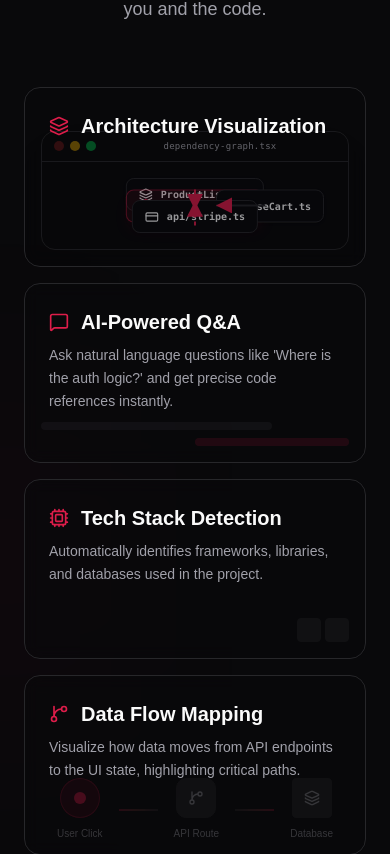
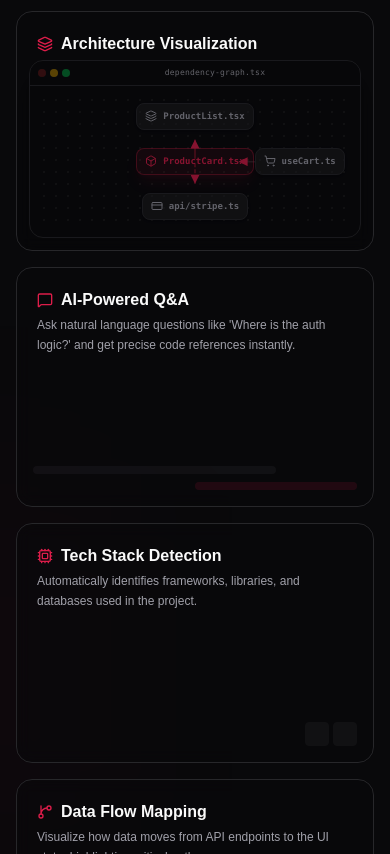
Before and after one commit to ankitbareth-dev/repolens, a Next.js app: page / in a window 390 px wide. Shown: the part 2050-2904 px from the top of the page. Built offline with nearby package versions, Linux system fonts and the light colour scheme; a web font is replaced by a local one.

Commit message:
refactor(features) make layout mobile responsive

```diff
--- a/components/Features.tsx
+++ b/components/Features.tsx
@@ -77,108 +77,116 @@ function Node({
   return (
     <div
       className={cn(
-        "px-3 py-2 rounded-md border shadow-sm font-mono text-[10px] flex items-center gap-2 bg-card",
-        primary &&
-          "bg-primary/10 border-primary/50 text-primary shadow-lg shadow-primary/10",
+        "px-2 py-1.5 md:px-3 md:py-2 rounded-md border shadow-sm font-mono text-[9px] md:text-[10px] flex items-center gap-1.5 md:gap-2 bg-card whitespace-nowrap",
+        primary
+          ? "bg-primary/10 border-primary/40 text-primary shadow-lg shadow-primary/10"
+          : "border-border text-muted-foreground bg-muted/50",
       )}
     >
-      <Icon className="w-3.5 h-3.5 shrink-0" />
-      <span className="font-semibold whitespace-nowrap">{label}</span>
+      <Icon className="w-3 h-3 md:w-3.5 md:h-3.5 shrink-0" />
+      <span className="font-semibold">{label}</span>
     </div>
   );
 }
 
 function ArchitectureFlow() {
   return (
-    <div className="relative w-full h-full flex items-center justify-center">
-      {/* Nodes */}
+    <div className="relative w-full h-full">
+      {/* Background Pattern */}
+      <div className="absolute inset-0 z-0 bg-[radial-gradient(hsl(var(--border)/0.5)_1px,transparent_1px)] bg-[size:12px_12px]" />
 
-      <div className="absolute top-4 left-1/2 -translate-x-1/2">
-        <Node icon={Layers} label="ProductList.tsx" />
-      </div>
-
-      <div className="absolute top-1/2 left-1/2 -translate-x-1/2 -translate-y-1/2">
-        <Node icon={Box} label="ProductCard.tsx" primary />
-      </div>
-
-      <div className="absolute top-1/2 right-6 -translate-y-1/2">
-        <Node icon={ShoppingCart} label="useCart.ts" />
-      </div>
-
-      <div className="absolute bottom-4 left-1/2 -translate-x-1/2">
-        <Node icon={CreditCard} label="api/stripe.ts" />
-      </div>
-
-      {/* Arrows */}
-
-      <svg className="absolute inset-0 w-full h-full pointer-events-none">
+      {/* SVG Lines Layer */}
+      <svg className="absolute inset-0 w-full h-full pointer-events-none z-10">
         <defs>
           <marker
             id="arrow"
-            markerWidth="8"
-            markerHeight="8"
-            refX="8"
-            refY="4"
+            markerWidth="6"
+            markerHeight="6"
+            refX="6"
+            refY="3"
             orient="auto"
           >
-            <path d="M0,0 L8,4 L0,8 Z" fill="hsl(var(--primary))" />
+            <path d="M0,0 L6,3 L0,6 Z" fill="hsl(var(--primary))" />
           </marker>
         </defs>
 
-        {/* TOP CONNECTION */}
+        {/* Center to Top (Grid: Row 2 to Row 1) */}
         <line
           x1="50%"
-          y1="calc(50% - 16px)"
+          y1="calc(33% + 20px)"
           x2="50%"
-          y2="calc(16px + 32px)"
-          stroke="hsl(var(--primary))"
-          strokeWidth="2"
+          y2="calc(10% + 32px)"
+          stroke="hsl(var(--primary) / 0.5)"
+          strokeWidth="1.5"
           markerEnd="url(#arrow)"
         />
 
-        {/* RIGHT CONNECTION */}
+        {/* Center to Right (Grid: Col 2 to Col 3) */}
         <line
-          x1="calc(50% + 70px)"
+          x1="calc(50% + 60px)"
           y1="50%"
-          x2="calc(100% - 132px)"
+          x2="calc(83% - 60px)"
           y2="50%"
           stroke="hsl(var(--border))"
-          strokeWidth="2"
+          strokeWidth="1.5"
           markerEnd="url(#arrow)"
         />
 
-        {/* BOTTOM CONNECTION */}
+        {/* Center to Bottom (Grid: Row 2 to Row 3) */}
         <line
           x1="50%"
-          y1="calc(50% + 20px)"
+          y1="calc(66% - 20px)"
           x2="50%"
-          y2="calc(100% - 48px)"
-          stroke="hsl(var(--primary))"
-          strokeWidth="2"
-          strokeDasharray="4 4"
+          y2="calc(90% - 32px)"
+          stroke="hsl(var(--primary) / 0.5)"
+          strokeWidth="1.5"
+          strokeDasharray="4 2"
           markerEnd="url(#arrow)"
         />
       </svg>
+
+      {/* Nodes Grid Layer - 3x3 Grid for perfect alignment */}
+      <div className="relative z-20 w-full h-full grid grid-cols-3 grid-rows-3 place-items-center">
+        {/* Top Center */}
+        <div className="col-start-2 row-start-1">
+          <Node icon={Layers} label="ProductList.tsx" />
+        </div>
+
+        {/* Center + Right */}
+        <div className="col-start-2 row-start-2">
+          <Node icon={Box} label="ProductCard.tsx" primary />
+        </div>
+        <div className="col-start-3 row-start-2 self-center justify-self-center">
+          <Node icon={ShoppingCart} label="useCart.ts" />
+        </div>
+
+        {/* Bottom Center */}
+        <div className="col-start-2 row-start-3">
+          <Node icon={CreditCard} label="api/stripe.ts" />
+        </div>
+      </div>
     </div>
   );
 }
+
 const Visuals = {
   architecture: () => (
-    <div className="absolute bottom-0 left-0 right-0 h-[85%] p-4 sm:p-6 opacity-60 group-hover:opacity-100 transition-all duration-500">
-      <div className="relative w-full h-full bg-secondary/40 dark:bg-card/60 backdrop-blur-md rounded-xl border border-border overflow-hidden shadow-2xl flex flex-col">
-        <div className="flex items-center gap-2 px-3 py-2 border-b border-border bg-muted/50 dark:bg-background/20 shrink-0 z-10">
-          <div className="flex gap-1.5">
-            <div className="w-2.5 h-2.5 rounded-full bg-destructive/60" />
-            <div className="w-2.5 h-2.5 rounded-full bg-yellow-500/60" />
-            <div className="w-2.5 h-2.5 rounded-full bg-green-500/60" />
+    <div className="absolute bottom-0 left-0 right-0 h-[85%] p-3 md:p-4 sm:p-6 opacity-60 group-hover:opacity-100 transition-all duration-500">
+      <div className="relative w-full h-full bg-muted/30 dark:bg-card/60 backdrop-blur-sm rounded-xl border border-border overflow-hidden shadow-xl flex flex-col">
+        {/* Title Bar */}
+        <div className="flex items-center gap-2 px-2 py-1.5 md:px-3 md:py-2 border-b border-border bg-muted/50 dark:bg-background/20 shrink-0 z-10">
+          <div className="flex gap-1">
+            <div className="w-2 h-2 md:w-2.5 md:h-2.5 rounded-full bg-destructive/60" />
+            <div className="w-2 h-2 md:w-2.5 md:h-2.5 rounded-full bg-yellow-500/60" />
+            <div className="w-2 h-2 md:w-2.5 md:h-2.5 rounded-full bg-green-500/60" />
           </div>
-
-          <span className="flex-1 text-center text-[9px] text-muted-foreground font-mono tracking-wide">
+          <span className="flex-1 text-center text-[8px] md:text-[9px] text-muted-foreground font-mono tracking-wide truncate px-2">
             dependency-graph.tsx
           </span>
         </div>
 
-        <div className="flex-1 relative">
+        {/* Content */}
+        <div className="flex-1 relative p-2 md:p-0">
           <ArchitectureFlow />
         </div>
       </div>
@@ -200,31 +208,37 @@ const Visuals = {
   ),
 
   flow: () => (
-    <div className="absolute bottom-0 left-0 right-0 h-1/2 opacity-30 group-hover:opacity-50 transition-opacity p-8 flex items-center justify-center">
-      <div className="flex items-center justify-between w-full max-w-3xl gap-4">
-        <div className="flex flex-col items-center gap-2">
-          <div className="h-10 w-10 rounded-full bg-primary/20 border border-primary/40 flex items-center justify-center">
-            <div className="h-3 w-3 rounded-full bg-primary" />
+    <div className="absolute bottom-0 left-0 right-0 h-1/2 opacity-30 group-hover:opacity-50 transition-opacity p-4 md:p-8 flex items-center justify-center">
+      <div className="flex items-center justify-between w-full max-w-3xl gap-2 md:gap-4">
+        <div className="flex flex-col items-center gap-1.5 md:gap-2">
+          <div className="h-8 w-8 md:h-10 md:w-10 rounded-full bg-primary/20 border border-primary/40 flex items-center justify-center">
+            <div className="h-2 w-2 md:h-3 md:w-3 rounded-full bg-primary" />
           </div>
-          <span className="text-[10px] text-muted-foreground">User Click</span>
+          <span className="text-[8px] md:text-[10px] text-muted-foreground text-center">
+            User Click
+          </span>
         </div>
 
         <div className="flex-1 h-0.5 bg-gradient-to-r from-primary/50 to-muted" />
 
-        <div className="flex flex-col items-center gap-2">
-          <div className="h-10 w-10 rounded-lg bg-muted border border-border flex items-center justify-center">
-            <GitBranch className="w-4 h-4 text-muted-foreground" />
+        <div className="flex flex-col items-center gap-1.5 md:gap-2">
+          <div className="h-8 w-8 md:h-10 md:w-10 rounded-lg bg-muted border border-border flex items-center justify-center">
+            <GitBranch className="w-3 h-3 md:w-4 md:h-4 text-muted-foreground" />
           </div>
-          <span className="text-[10px] text-muted-foreground">API Route</span>
+          <span className="text-[8px] md:text-[10px] text-muted-foreground text-center">
+            API Route
+          </span>
         </div>
 
         <div className="flex-1 h-0.5 bg-gradient-to-r from-muted to-primary/50" />
 
-        <div className="flex flex-col items-center gap-2">
-          <div className="h-10 w-10 rounded bg-secondary border border-border flex items-center justify-center">
-            <Layers className="w-4 h-4 text-muted-foreground" />
+        <div className="flex flex-col items-center gap-1.5 md:gap-2">
+          <div className="h-8 w-8 md:h-10 md:w-10 rounded bg-secondary border border-border flex items-center justify-center">
+            <Layers className="w-3 h-3 md:w-4 md:h-4 text-muted-foreground" />
           </div>
-          <span className="text-[10px] text-muted-foreground">Database</span>
+          <span className="text-[8px] md:text-[10px] text-muted-foreground text-center">
+            Database
+          </span>
         </div>
       </div>
     </div>
@@ -237,23 +251,23 @@ export default function Features() {
       <div className="absolute top-1/2 left-0 w-1/3 h-1/3 bg-primary/5 rounded-full blur-[100px] -translate-x-1/2" />
 
       <motion.div
-        className="relative z-10 max-w-7xl mx-auto px-6"
+        className="relative z-10 max-w-7xl mx-auto px-4 md:px-6"
         variants={containerVariants}
         initial="hidden"
         whileInView="visible"
         viewport={{ once: true, amount: 0.1 }}
       >
-        <div className="text-center mb-16">
+        <div className="text-center mb-12 md:mb-16">
           <motion.h2
             variants={itemVariants}
-            className="text-3xl md:text-5xl font-bold tracking-tight text-foreground"
+            className="text-2xl sm:text-3xl md:text-5xl font-bold tracking-tight text-foreground"
           >
             One Tool, <span className="gradient-text">Complete Clarity</span>
           </motion.h2>
 
           <motion.p
             variants={itemVariants}
-            className="mt-4 text-lg text-muted-foreground max-w-2xl mx-auto"
+            className="mt-3 md:mt-4 text-sm md:text-lg text-muted-foreground max-w-2xl mx-auto px-4"
           >
             RepoLens breaks down barriers between you and the code.
           </motion.p>
@@ -269,19 +283,19 @@ export default function Features() {
                 key={index}
                 variants={itemVariants}
                 className={cn(
-                  "group relative overflow-hidden rounded-2xl border border-border bg-card/50 backdrop-blur-sm p-6 transition-all duration-300 hover:border-primary/40 hover:bg-card/80 hover:shadow-lg hover:shadow-primary/5 flex flex-col justify-between",
+                  "group relative overflow-hidden rounded-2xl border border-border bg-card/50 backdrop-blur-sm p-5 md:p-6 transition-all duration-300 hover:border-primary/40 hover:bg-card/80 hover:shadow-lg hover:shadow-primary/5 flex flex-col justify-between min-h-[240px] md:min-h-0",
                   feature.className,
                 )}
               >
                 <div className="relative z-10">
-                  <div className="flex items-center gap-3 mb-2">
-                    <feature.Icon className="w-5 h-5 text-primary shrink-0" />
-                    <h3 className="text-xl font-semibold text-foreground">
+                  <div className="flex items-center gap-2 md:gap-3 mb-1 md:mb-2">
+                    <feature.Icon className="w-4 h-4 md:w-5 md:h-5 text-primary shrink-0" />
+                    <h3 className="text-base md:text-xl font-semibold text-foreground">
                       {feature.title}
                     </h3>
                   </div>
 
-                  <p className="text-sm text-muted-foreground leading-relaxed max-w-xs">
+                  <p className="text-xs md:text-sm text-muted-foreground leading-relaxed max-w-xs">
                     {feature.description}
                   </p>
                 </div>
```
